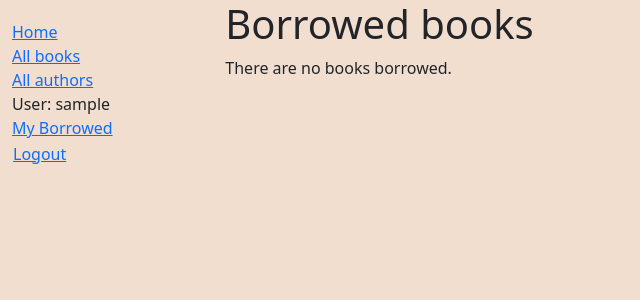
After one commit to johnny-581/django-locallibrary-learn, a Django app: page /catalog/mybooks/ in a window 1280 px wide. The commit adds this page. Shown: the top 300 px of the page, without its empty margins (0-640 px from the left). Run offline with Django 4.2, Linux system fonts and the light colour scheme; a user stored in the database is signed in; tables that the repository leaves empty hold one stand-in row (values such as "Sample post").

Commit message:
added user specific borrowed books list

```diff
--- a/catalog/templates/base_generic.html
+++ b/catalog/templates/base_generic.html
@@ -24,6 +24,7 @@
                     <li><a href="">All authors</a></li>
                     {% if user.is_authenticated %}
                     <li>User: {{ user.get_username }} </li>
+                    <li><a href="{% url 'my-borrowed' %}">My Borrowed</a></li>
                     <li>
                         <form id="logout-form" method="post" action="{% url 'logout' %}">
                             {% csrf_token %}
--- /dev/null
+++ b/catalog/templates/catalog/bookinstance_list_borrowed_user.html
@@ -0,0 +1,21 @@
+{% extends "base_generic.html" %}
+
+{% block content %}
+<h1>Borrowed books</h1>
+
+{% if bookinstance_list %}
+<ul>
+    {% for bookinst in bookinstance_list %}
+    <li class="{% if bookinst.is_overdue %}text-danger{% endif %}">
+        <a href="">{{ bookinst.book.title }}</a>
+        ({{ bookinst.due_back }})
+    </li>
+    {% endfor %}
+</ul>
+
+{% else %}
+<p>There are no books borrowed.</p>
+{% endif %}
+{% endblock %}
+
+<!-- {% url 'book-detail' bookinst.book.pk %} -->
--- a/catalog/urls.py
+++ b/catalog/urls.py
@@ -3,4 +3,5 @@ from . import views
 
 urlpatterns = [
     path('', views.index, name='index'),
+    path('mybooks/', views.LoanedBooksByUserListView.as_view(), name='my-borrowed')
 ]
--- a/catalog/views.py
+++ b/catalog/views.py
@@ -1,5 +1,7 @@
 from django.shortcuts import render
 from .models import Book, Author, BookInstance, Genre
+from django.contrib.auth.mixins import LoginRequiredMixin
+from django.views import generic
 
 def index(request):
     num_books = Book.objects.all().count()
@@ -15,3 +17,15 @@ def index(request):
     }
 
     return render(request, 'index.html', context=context) # return page as response
+
+class LoanedBooksByUserListView(LoginRequiredMixin, generic.ListView):
+    model = BookInstance
+    template_name = 'catalog/bookinstance_list_borrowed_user.html'
+    paginate_by = 10
+
+    def get_queryset(self):
+        return (
+            BookInstance.objects.filter(borrower=self.request.user)
+            .filter(status__exact='o')
+            .order_by('due_back')
+        )
```
